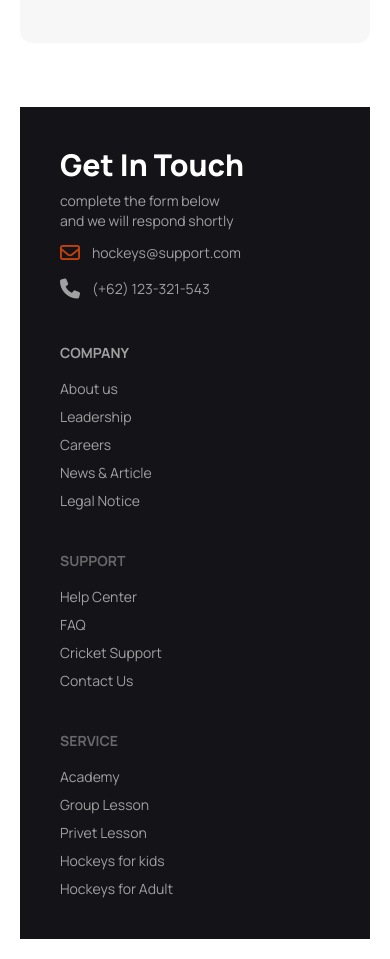
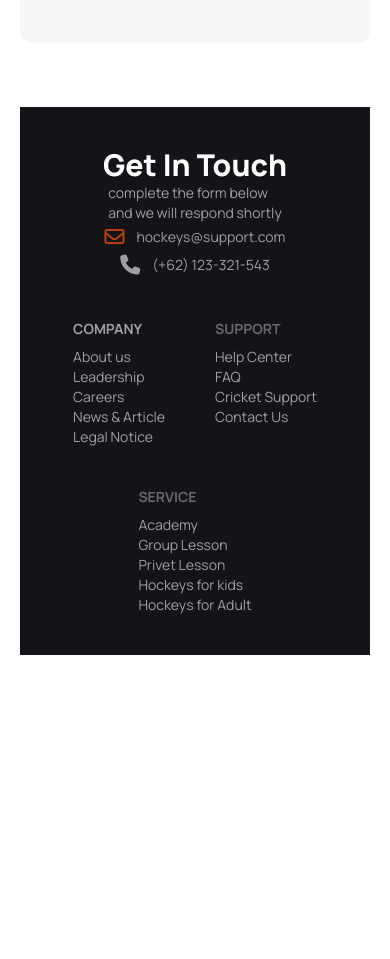
Before and after one commit to roksana35/Hockeys-zone, a plain HTML site: page index.html in a window 390 px wide. Shown: the part 9443-10402 px from the top of the page. After the commit the page ends 10118 px from the top, so only its background shows below. Drawn offline with nearby package versions, Linux system fonts and the light colour scheme.

Commit message:
responsive footer section

```diff
--- a/index.html
+++ b/index.html
@@ -215,16 +215,9 @@
 
           </div>
 
-
-
-
-
-
           </div>
 
           </div>
-
-
           </div>
         </section>
         <!-- new product -->
@@ -533,8 +526,9 @@
 
         </section>
     </main>
-    <footer class="footer p-10 bg-[#131318] text-base-content">
-      <aside>
+    <footer class="footer p-10 sm:text-center sm:mx-auto bg-[#131318] text-base-content">
+      <div class="grid grid-cols-1 justify-self-center">
+        <aside class="flex flex-col justify-center items-center justify-self-center">
           <h2 class="text-3xl font-extrabold text-white">Get In Touch</h2>
           <p class="text-[#FFFFFF99]">complete the form below <br> and we will respond shortly</p>
           <div class="flex gap-3 justify-center items-center text-[#FFFFFF99]">
@@ -546,32 +540,48 @@
             <p>(+62) 123-321-543</p>
           </div>
         </aside>
+      </div>
 
+
+         <div class="grid grid-cols-2 gap-10 lg:gap-36 justify-self-center">
+          <div class="grid grid-cols-1">
             <nav class="text-[#FFFFFF99]">
               <header class="footer-title text-white">Company</header>
+              <div class="flex flex-col">
                 <a class="link link-hover">About us</a>
               <a class="link link-hover">Leadership</a>
               <a class="link link-hover">Careers</a>
               <a class="link link-hover">News & Article</a>
               <a class="link link-hover">Legal Notice</a>
+              </div>
             </nav>
+          </div>
+          <div class="grid grid-cols-1">
             <nav class="text-[#FFFFFF99]">
               <header class="footer-title">Support</header>
+              <div class="flex flex-col">
                 <a class="link link-hover">Help Center</a>
               <a class="link link-hover">FAQ</a>
               <a class="link link-hover">Cricket Support</a>
               <a class="link link-hover">Contact Us</a>
+              </div>
             </nav>
+          </div>
+         </div>
 
 
+      <div class="grid grid-cols-1 justify-center justify-self-center items-center" >
         <nav class="text-[#FFFFFF99]">
         <header class="footer-title">Service</header>
+        <div class="flex flex-col">
           <a class="link link-hover">Academy</a>
         <a class="link link-hover">Group Lesson</a>
         <a class="link link-hover">Privet Lesson</a>
         <a class="link link-hover">Hockeys for kids</a>
         <a class="link link-hover">Hockeys for Adult</a>
+        </div>
       </nav>
+    </div>
     </footer>
 
 
```
Lines whose indentation alone changed are shown as unchanged.
